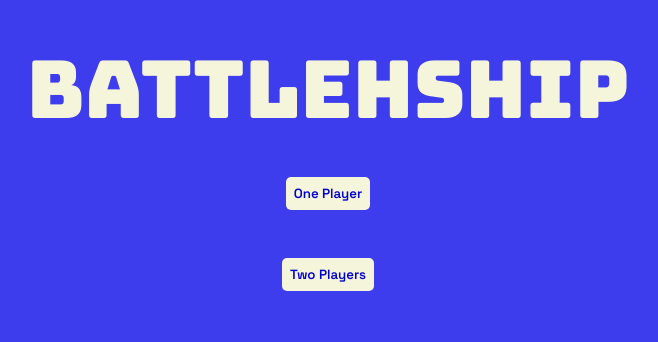
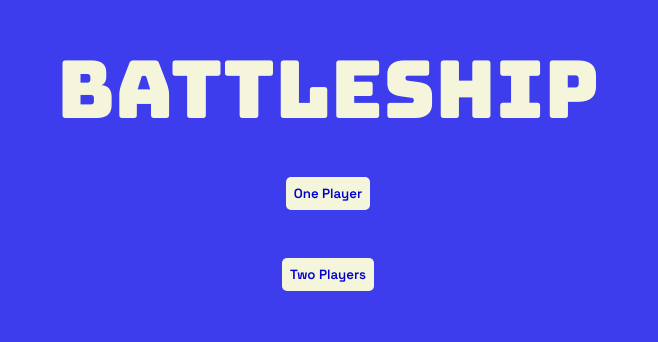
Before and after one commit to maybethee/battleship, a website built with webpack: page dist/index.html in a window 1280 px wide. Shown: the part 214-556 px from the top of the page, without its empty margins (312-970 px from the left). Built offline with nearby package versions, Linux system fonts and the light colour scheme.

Commit message:
Fix typo

```diff
--- a/dist/index.html
+++ b/dist/index.html
@@ -13,7 +13,7 @@
   <script defer src="main.bundle.js"></script></head>
   <body>
     <div class="page-wrapper">
-      <h1>BATTLEHSHIP</h1>
+      <h1>BATTLESHIP</h1>
       <button class="game-start-btn">One Player</button>
       <button class="two-player-game-start-btn">Two Players</button>
       <div class="game-wrapper">
```
